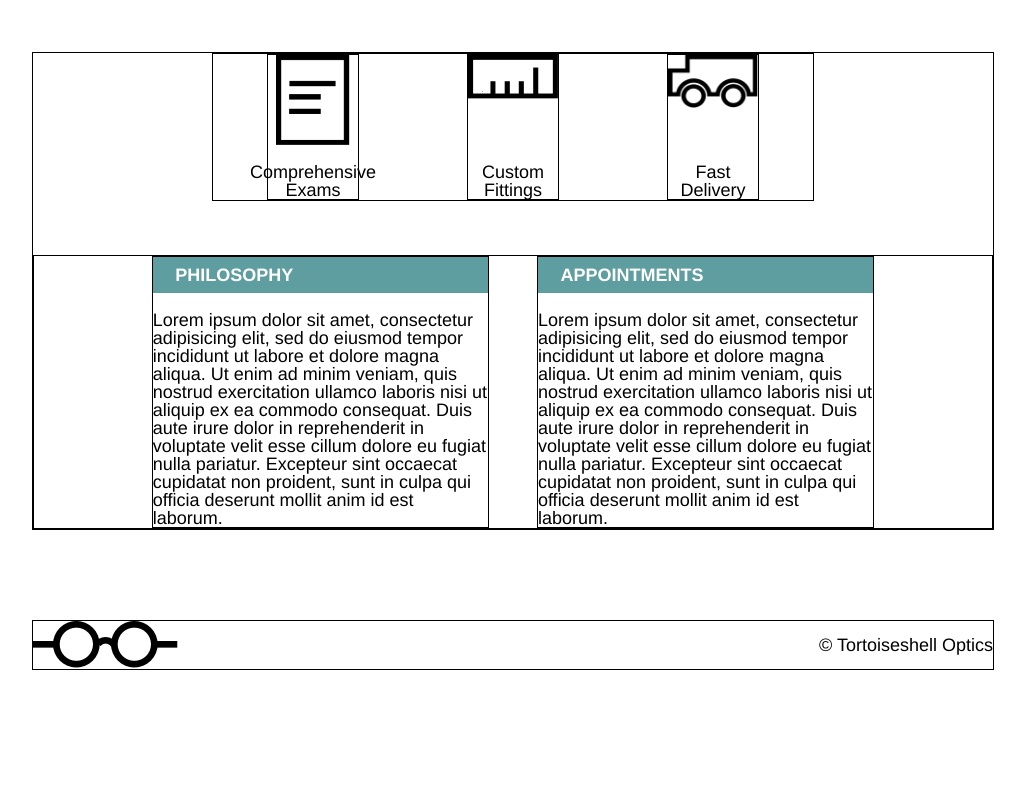
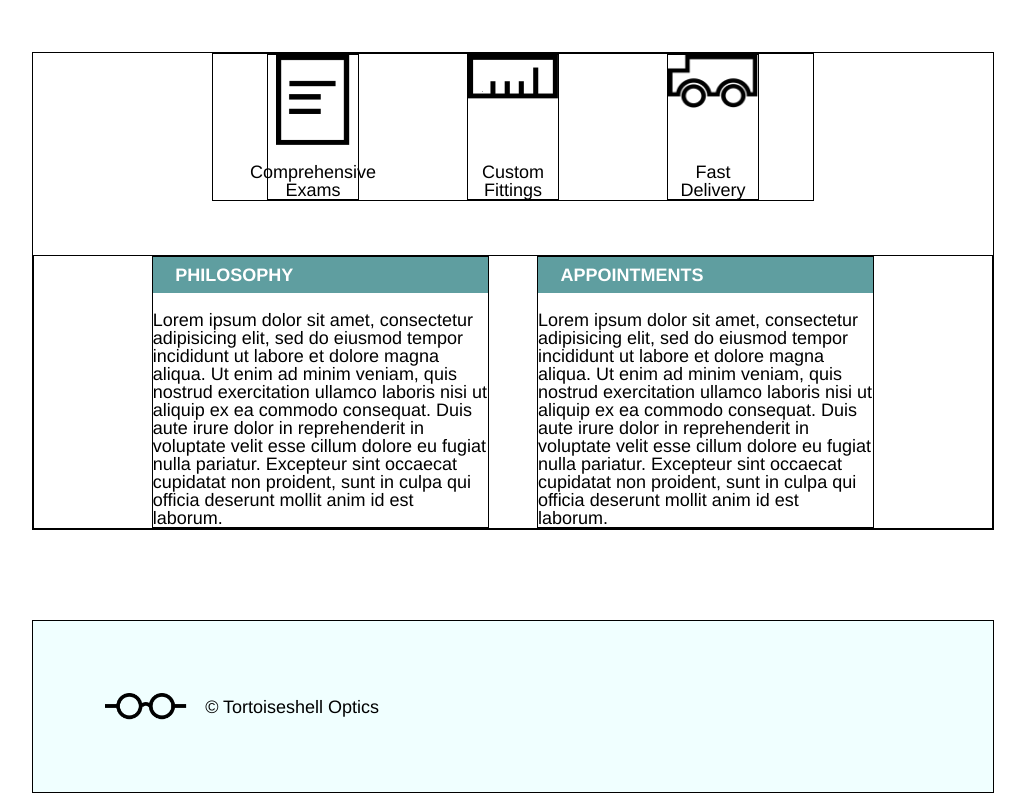
Before and after one commit to Cupcake288/tortoiseshelloptics, a plain HTML site: page index.html in a window 1280 px wide. Shown: the part 528-1321 px from the top of the page, without its empty margins (127-1152 px from the left). Before the commit the page ends 1270 px from the top, so only its background shows below. Drawn offline with Linux system fonts and the light colour scheme.

Commit message:
Offset whitespace created by relative positioning

```diff
--- a/index.html
+++ b/index.html
@@ -61,8 +61,10 @@
     </div>
     <!--Footer section-->
     <div class="footer container">
-      <img src="./resources/images/logo-black.png" alt="logo">
-      <span class="title">&copy Tortoiseshell Optics</span>
+      <div class="company-footer">
+        <img src="./resources/images/logo-black.png" alt="logo">
+        <span class="title">&copy Tortoiseshell Optics</span>
+      </div>
     </div>
   </body>
 </html>
--- a/resources/css/style.css
+++ b/resources/css/style.css
@@ -65,9 +65,7 @@ h1{
 }
 /*Main content section*/
 .main.container{
-  position: relative;
-  top: -4rem;
-  margin-top: 3rem;
+  margin-top: -1rem; /*offsets relative positioning that creates whitespace below footer and creates margin of 3 to element above*/
   margin-bottom: 5rem;
   justify-content: center;
 }
@@ -117,9 +115,20 @@ p{
 }
 /*Footer section*/
 .footer.container{
-  position: relative;
-  top: -4rem;
-  margin-top: 5rem;
+/*  position: relative;
+  top: -9rem;*/
+  margin-bottom: -9rem;
+  background-color: azure;
+}
+.company-footer{
+  display: flex;
+  align-items: center;
+  padding: 4rem 0;
+}
+.footer img{
+  margin-left: 4rem;
+  margin-right: 1rem;
+  max-height: 1.5rem;
 }
 
 
```
